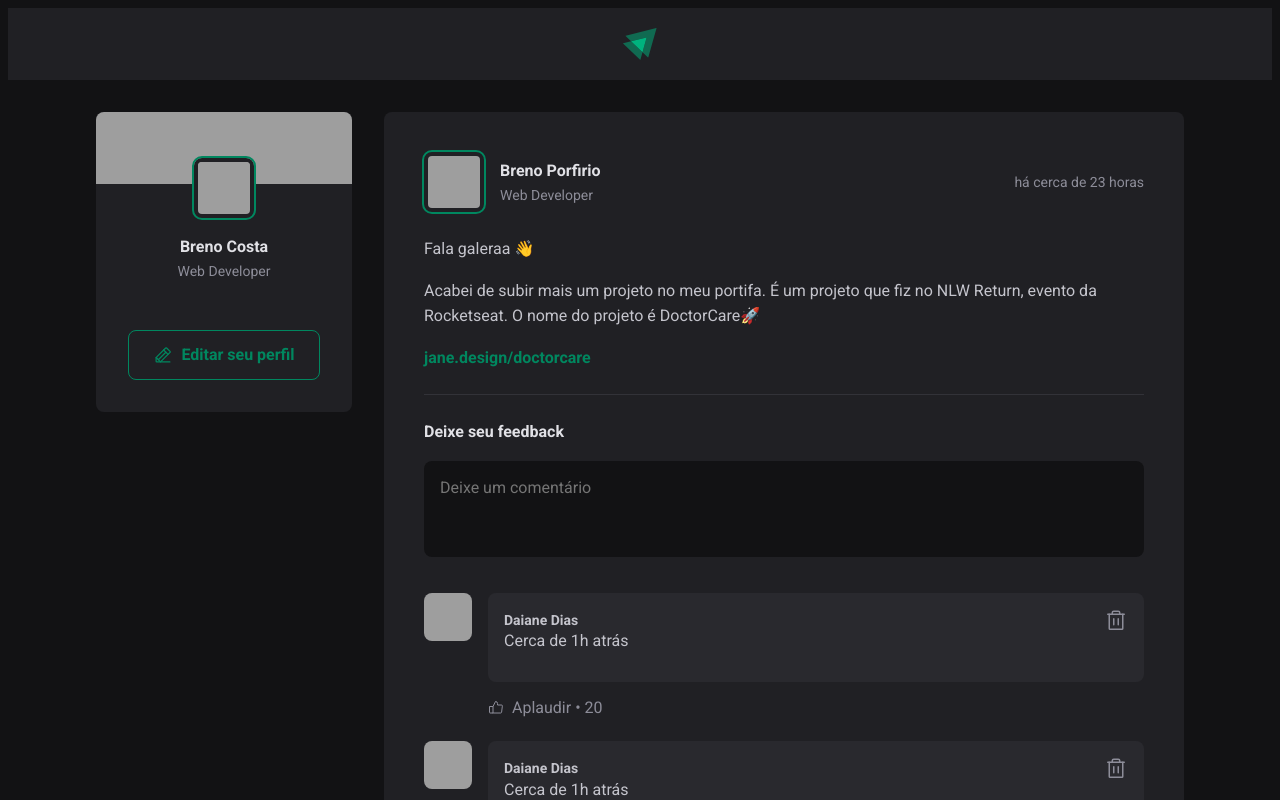
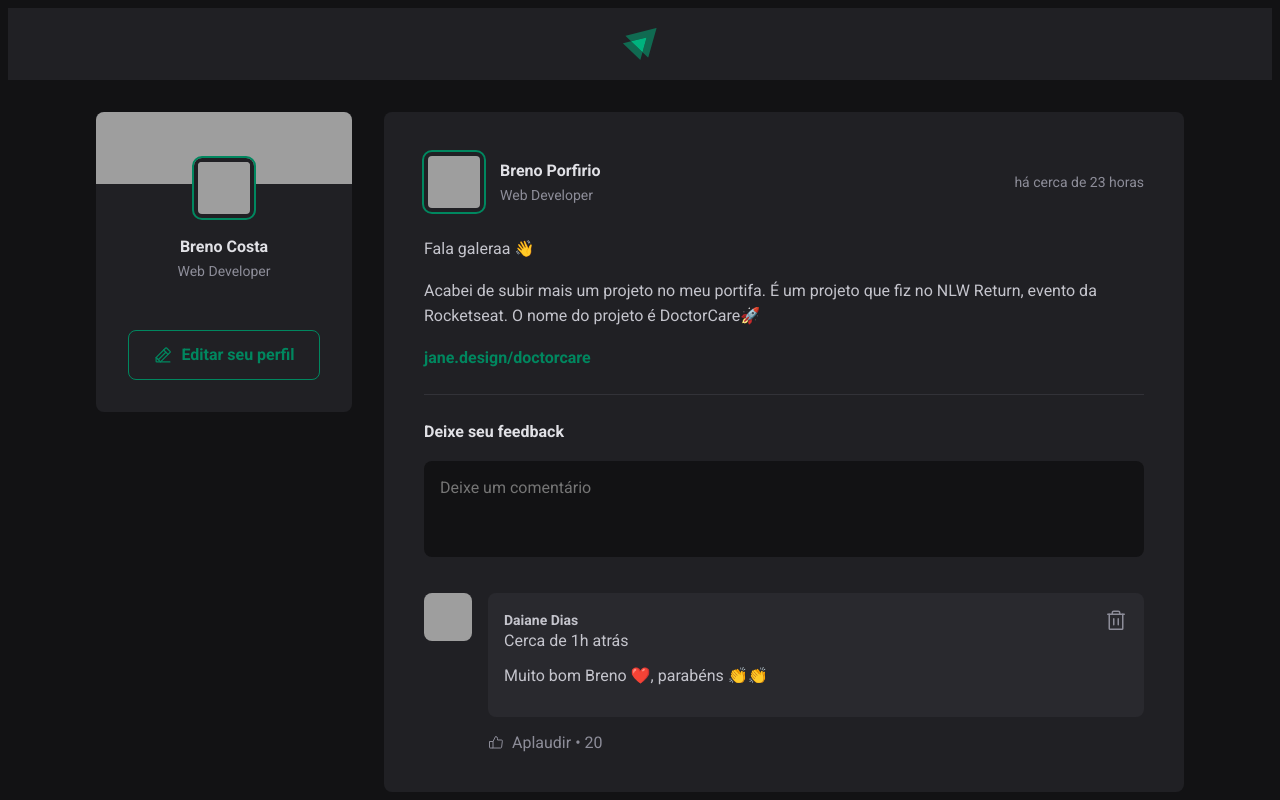
Before and after one commit to BrenoPorfirio/SocialFeed, a React (Vite) app: page / in a window 1280 px wide. Shown: the top 800 px of the page. Built offline with nearby package versions, Linux system fonts and the light colour scheme; grey boxes are pictures that could not be loaded.

Commit message:
using state to publish comments

```diff
--- a/src/components/Post.jsx
+++ b/src/components/Post.jsx
@@ -8,9 +8,10 @@ import { useState } from 'react';
 
 export function Post ({ author, publishedAt, content }) {
     const [comments, setComments] = useState([
-        1,
-        2,
+        'Muito bom Breno ❤️, parabéns 👏👏'
     ])
+
+    const [newCommentText, setNewCommentText] = useState('')
 
     const publishedDateFormatted = format(publishedAt, "d 'de' LLLL 'às' HH:mm'h'", {
         locale: ptBR,
@@ -23,7 +24,12 @@ export function Post ({ author, publishedAt, content }) {
 
     function handleCreateNewComment() {
         event.preventDefault()
-        setComments([...comments, comments.length + 1]);
+        setComments([...comments, newCommentText]);
+        setNewCommentText('');
+    }
+
+    function handleNewCommentChange(){
+        setNewCommentText(event.target.value);
     }
 
     return (
@@ -55,8 +61,12 @@ export function Post ({ author, publishedAt, content }) {
                 <strong>Deixe seu feedback</strong>
 
                 <textarea
+                    name="comment"
                     placeholder="Deixe um comentário"
+                    value={newCommentText}
+                    onChange={handleNewCommentChange}
                 />
+
                 <footer>
                     <button type="submit">Publicar</button>
                 </footer>
@@ -64,7 +74,7 @@ export function Post ({ author, publishedAt, content }) {
 
             <div className={styles.commentList}>
                 {comments.map(comment => {
-                    return <Comment />
+                    return <Comment content ={comment}/>
                 })}
             </div>
         </article>
```
